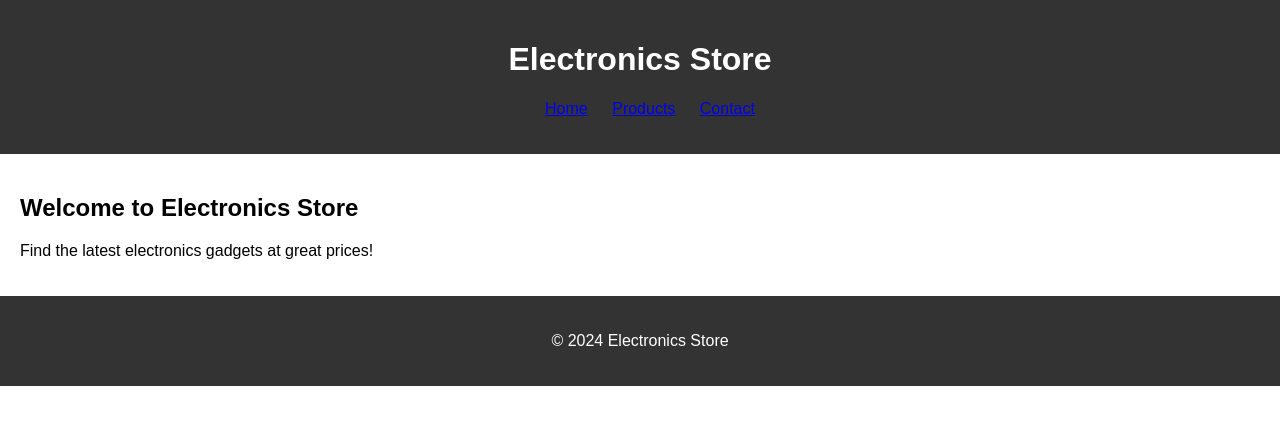
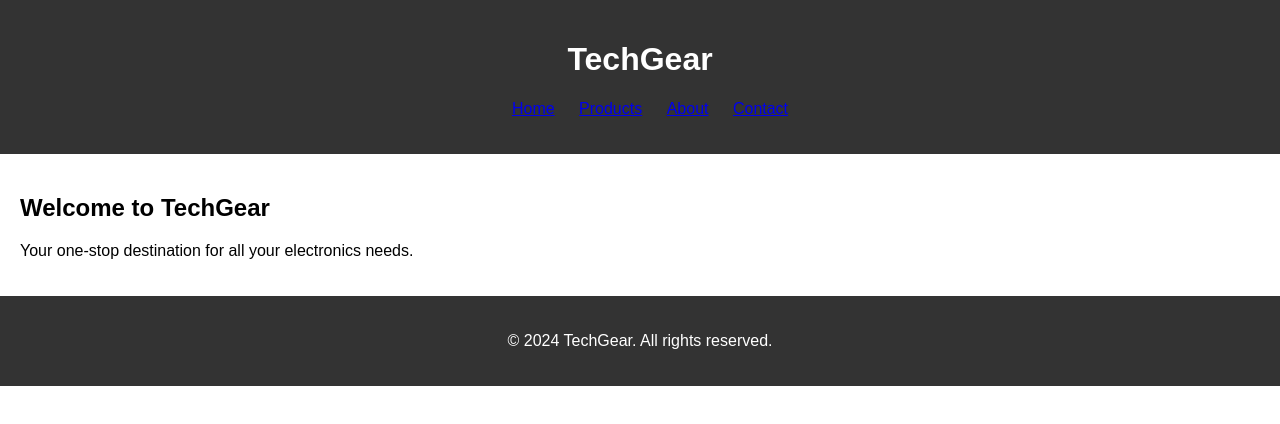
Before and after one commit to DJ-CheeF/techsite, a plain HTML site: page index.html in a window 1280 px wide. Drawn offline with Linux system fonts and the light colour scheme.

Commit message:
Update index.html

```diff
--- a/index.html
+++ b/index.html
@@ -3,28 +3,31 @@
 <head>
     <meta charset="UTF-8">
     <meta name="viewport" content="width=device-width, initial-scale=1.0">
-<title>Electronics Store</title>
     <link rel="stylesheet" href="styles.css">
+    <title>TechGear - Electronics Retailer</title>
 </head>
 <body>
     <header>
-    <h1>Electronics Store</h1>
+        <h1>TechGear</h1>
         <nav>
             <ul>
                 <li><a href="index.html">Home</a></li>
                 <li><a href="products.html">Products</a></li>
+                <li><a href="about.html">About</a></li>
                 <li><a href="contact.html">Contact</a></li>
             </ul>
         </nav>
     </header>
 
     <main>
-    <h2>Welcome to Electronics Store</h2>
-    <p>Find the latest electronics gadgets at great prices!</p>
+        <section class="hero">
+            <h2>Welcome to TechGear</h2>
+            <p>Your one-stop destination for all your electronics needs.</p>
+        </section>
     </main>
 
     <footer>
-    <p>&copy; 2024 Electronics Store</p>
+        <p>&copy; 2024 TechGear. All rights reserved.</p>
     </footer>
 </body>
 </html>
```
Lines whose indentation alone changed are shown as unchanged.
